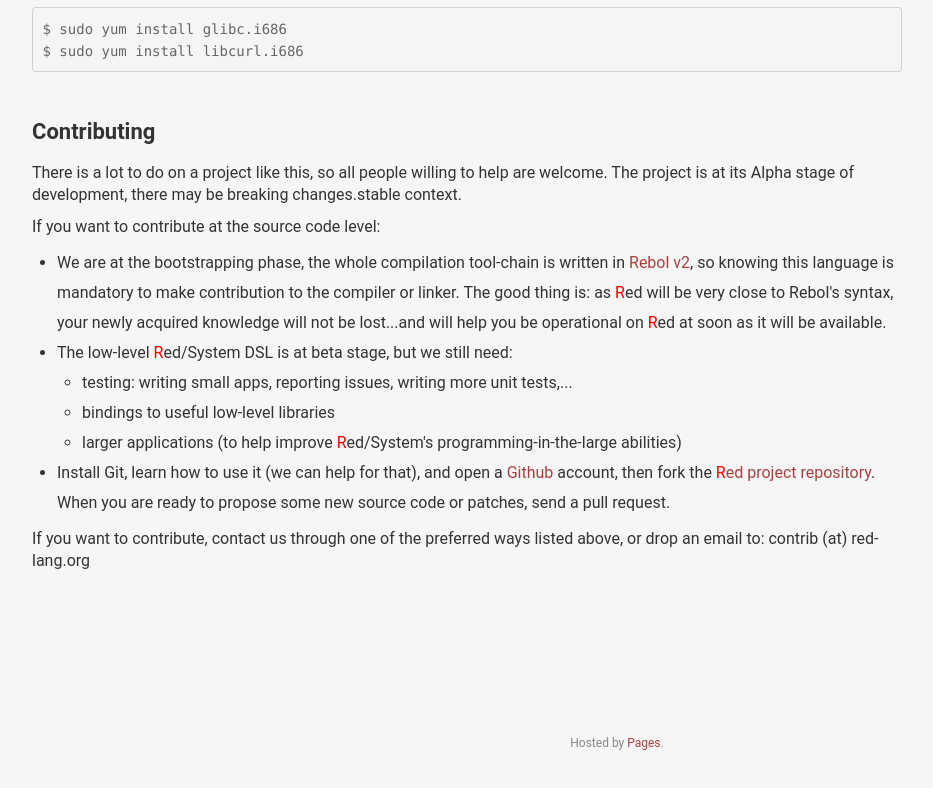
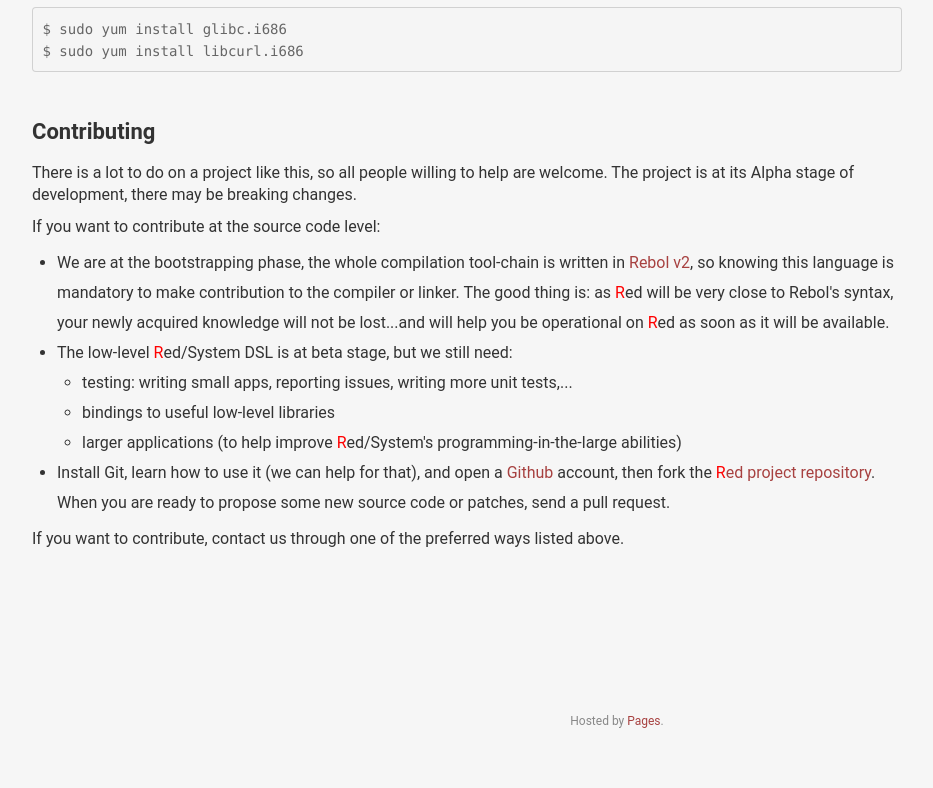
Before and after one commit to red/red.github.io, a plain HTML site: page index.html in a window 1280 px wide. Shown: the part 2069-2857 px from the top of the page, without its empty margins (23-956 px from the left). Drawn offline with nearby package versions, Linux system fonts and the light colour scheme.

Commit message:
Fixed typos

```diff
--- a/index.html
+++ b/index.html
@@ -131,10 +131,10 @@ $ apt-get install libc6:i386 libcurl3:i386</code></pre>
 $ sudo yum install libcurl.i686</code></pre>
 
             <h3 id="contributing">Contributing</h3>
-            <p>There is a lot to do on a project like this, so all people willing to help are welcome. The project is at its Alpha stage of development, there may be breaking changes.stable context.</p>
+            <p>There is a lot to do on a project like this, so all people willing to help are welcome. The project is at its Alpha stage of development, there may be breaking changes.</p>
             <p>If you want to contribute at the source code level:</p>
             <ul>
-				<li>We are at the bootstrapping phase, the whole compilation tool-chain is written in <a href="http://www.rebol.com/" target="_blank">Rebol v2</a>, so knowing this language is mandatory to make contribution to the compiler or linker. The good thing is: as <span style="color: red">R</span>ed will be very close to Rebol's syntax, your newly acquired knowledge will not be lost...and will help you be operational on <span style="color: red">R</span>ed at soon as it will be available.</li>
+				<li>We are at the bootstrapping phase, the whole compilation tool-chain is written in <a href="http://www.rebol.com/" target="_blank">Rebol v2</a>, so knowing this language is mandatory to make contribution to the compiler or linker. The good thing is: as <span style="color: red">R</span>ed will be very close to Rebol's syntax, your newly acquired knowledge will not be lost...and will help you be operational on <span style="color: red">R</span>ed as soon as it will be available.</li>
 				<li>The low-level <span style="color: red">R</span>ed/System DSL is at beta stage, but we still need:</li>
 					<ul>
 						<li>testing: writing small apps, reporting issues, writing more unit tests,...</li>
@@ -143,7 +143,7 @@ $ sudo yum install libcurl.i686</code></pre>
 					</ul>
 				<li>Install Git, learn how to use it (we can help for that), and open a <a href="https://github.com" target="_blank">Github</a> account, then fork the <a href="https://github.com/red/red" target="_blank"><span style="color: red">R</span>ed project repository</a>. When you are ready to propose some new source code or patches, send a pull request.</li>
             </ul>
-            <p>If you want to contribute, contact us through one of the preferred ways listed above, or drop an email to: contrib (at) red-lang.org</p>
+            <p>If you want to contribute, contact us through one of the preferred ways listed above.</p>
           </div>
           <div class="span3">
             <div class="content-nav" data-spy="affix" data-offset-top="80">
```
